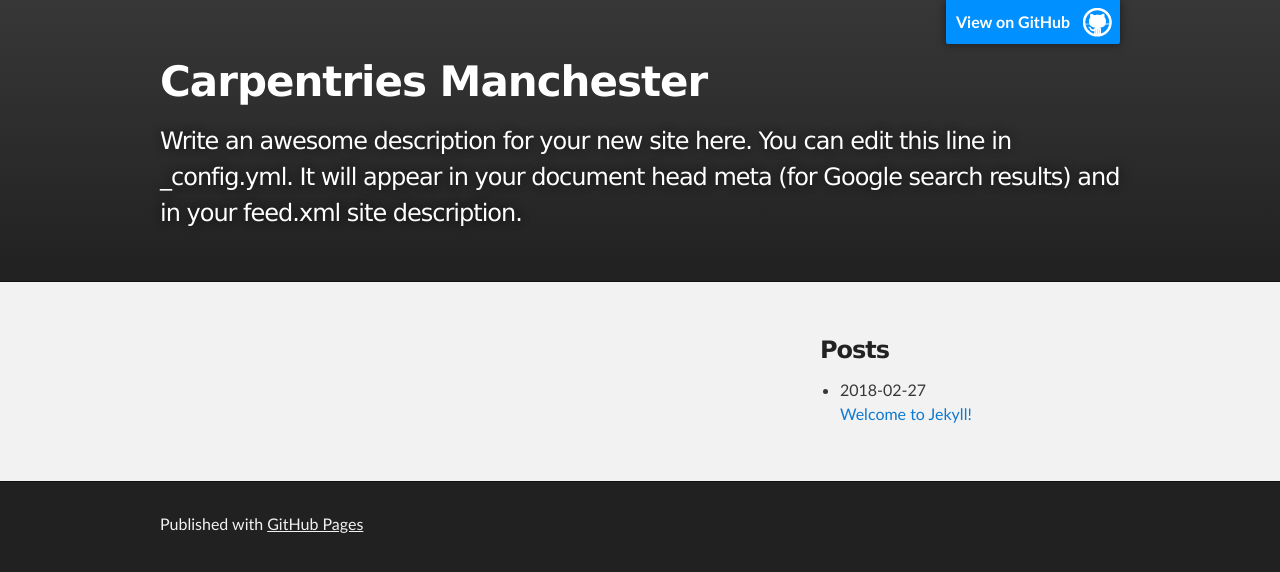
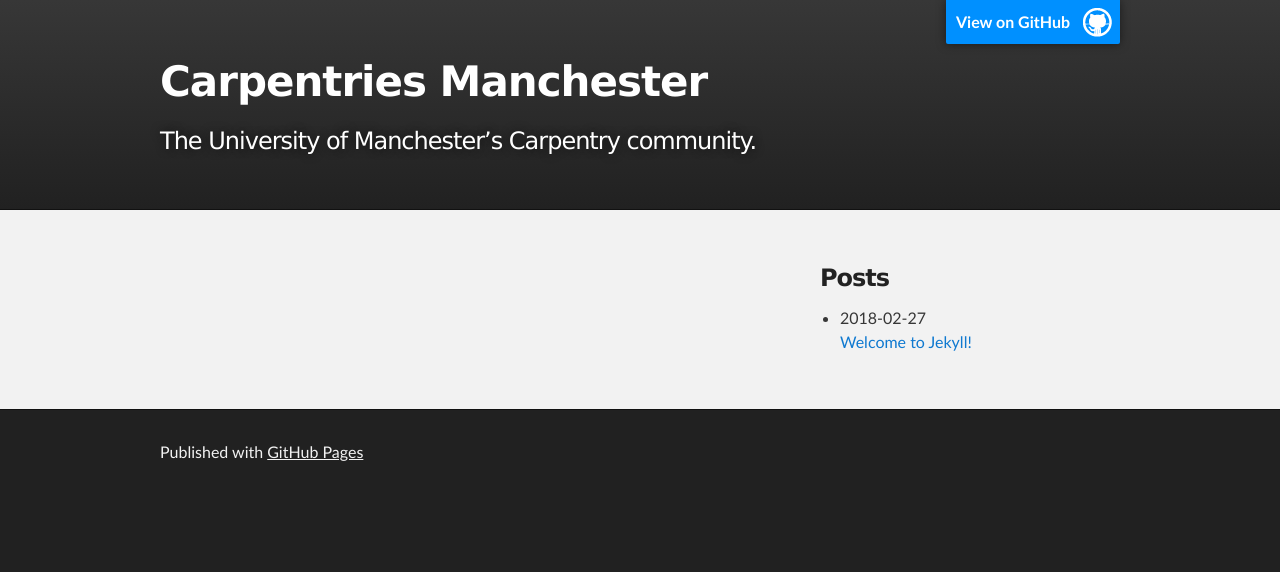
Before and after one commit to edcarp/edcarp.github.io, a Jekyll site: the page built from about.md, in a window 1280 px wide. Shown: the top 572 px of the page. Built offline with Jekyll 4.4.1, drawn with Linux system fonts in a browser that asks for light colours.

Commit message:
Changed site's description

```diff
--- a/_config.yml
+++ b/_config.yml
@@ -16,9 +16,7 @@
 title: Carpentries Manchester
 email: your-email@example.com
 description: >- # this means to ignore newlines until "baseurl:"
-  Write an awesome description for your new site here. You can edit this
-  line in _config.yml. It will appear in your document head meta (for
-  Google search results) and in your feed.xml site description.
+  The University of Manchester’s Carpentry community.
 baseurl: "carpentries-manchester" # the subpath of your site, e.g. /blog
 url: "" # the base hostname & protocol for your site, e.g. http://example.com
 twitter_username:
```
